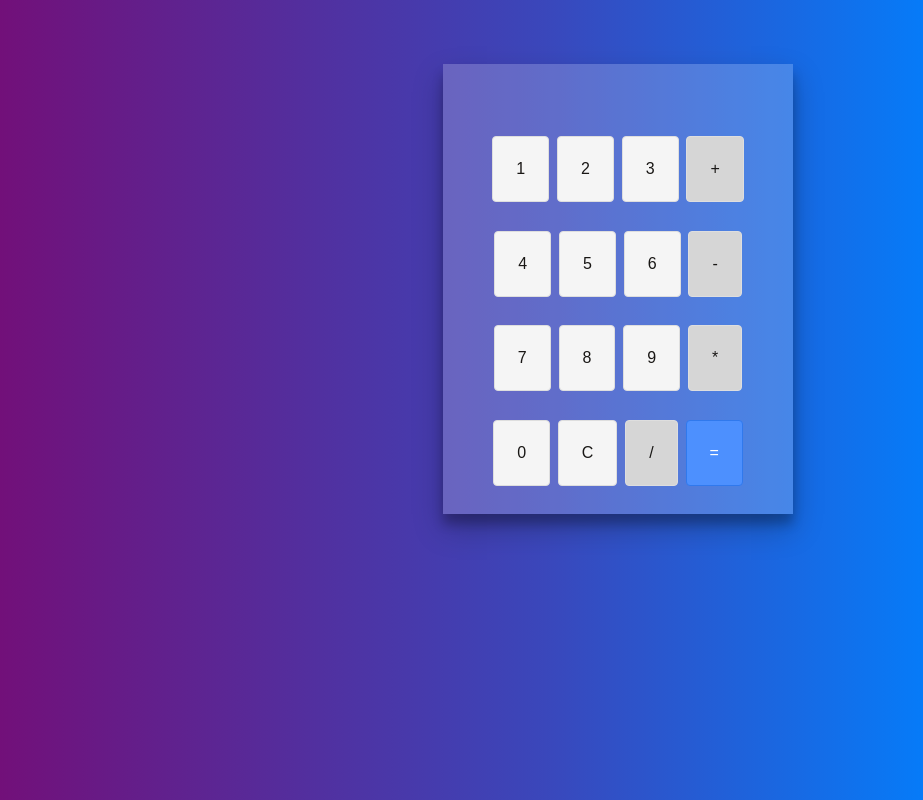
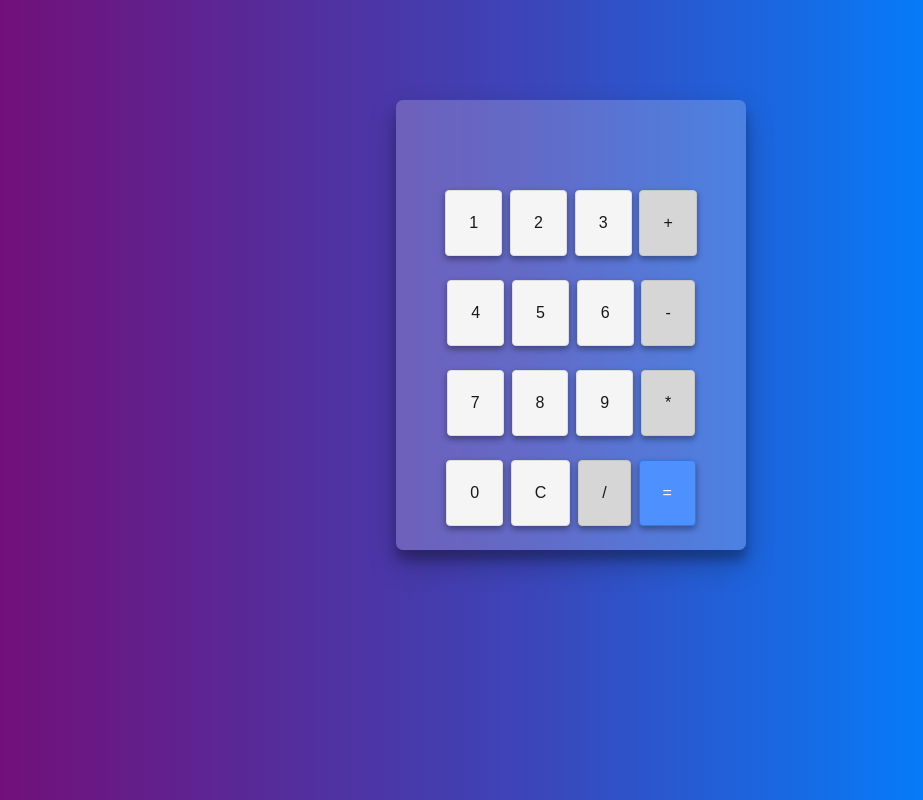
Before and after one commit to koalavc/calculator, a plain HTML site: page index.html in a window 1280 px wide. Shown: the whole page, without its empty margins (69-992 px from the left). Drawn offline with Linux system fonts and the light colour scheme.

Commit message:
Styled with CSS Grid

```diff
--- a/css/styles.css
+++ b/css/styles.css
@@ -1,24 +1,22 @@
 body {
-    /* background-image: linear-gradient(to right, #3ab5b0 0%, #3d99be 31%, #56317a 100%); */
     margin: 0;
     padding: 0;
     background: rgb(2, 0, 36);
     background: linear-gradient(90deg, rgba(2, 0, 36, 1) 0%, rgba(121, 9, 113, 1) 0%, rgba(58, 71, 187, 1) 48%, rgba(0, 129, 255, 1) 81%);
+    display: grid;
+    /* grid-template-rows: 75px 300px 75px; */
+    grid-template-rows: 100px 100px 100px 100px;
+    /* grid-template-columns: minmax(150px, 20%) 40% 40%; */
+    grid-template-columns: 1fr 1fr 1fr 1fr 1fr 1fr 1fr;
 }
 
-/* .top-header {
-    width: 100%;
-    background-color: #70b4cd;
-    height: 15vh;
-    border-bottom: 1px solid #0f0f0f;
-    display: grid;
-    align-content: center;
-} */
 
-h1 {
-    margin: 0;
-
-    text-align: center;
+/* Containers */
+.main-container {
+    grid-column-start: 4;
+    grid-column-end: 4;
+    grid-row-start: 2;
+    grid-row-end: 3;
 }
 
 .container{
@@ -26,41 +24,34 @@ h1 {
     height: 450px;
     background-color: rgba(255, 255, 255, .2);
     display: grid;
-    /* grid-template-columns: 1fr; */
-    grid-template-rows: 1fr, 5;
-    justify-items: center;
-    /* justify-content: center;*/
-    margin: 5% 40%;
+    grid-template-rows: 1fr 1fr 1fr 1fr 1fr;
     font-family: monospace;
     box-shadow: 0 14px 28px rgba(0, 0, 0, 0.25),
     0 10px 10px rgba(0, 0, 0, 0.22);
+    border-radius: 7px;
 
 }
+/* End of Container */
 
-.input-field{
-    width: 99%;
-    background-color: rgba(0,0,0,0);
+/* Within Container */
+.input-field {
+    width: 71%;
+    background-color: rgba(0, 0, 0, 0);
     border: none;
     font-size: 2em;
     padding-left: 50px;
+    grid-row-start: 1;
 }
 
-.btn{
-    /* display: flex;
-    justify-content: center; */
+.btn {
     padding: 23px;
     font-size: 1em;
-    background-color: none;
-    color : #191715;
+    color: #191715;
     background-color: #f5f5f5;
     border: 1px solid #dedede;
     border-radius: 4px;
+    box-shadow: 0 3px 6px rgba(0, 0, 0, 0.16), 0 3px 6px rgba(0, 0, 0, 0.23);
 }
-
-.row1 {
-    padding-top: 5px;
-}
-
 
 .btn-enter {
     background-color: #4d90fe;
@@ -70,23 +61,40 @@ h1 {
 
 .btn-symbol {
     background-color: #d6d6d6;
-}
-/* .row1{
-    /* width: 100%;
-    height: 16.6667%;
-    display: flex;
-    flex-wrap: wrap;
+    border: 1px solid #c6c6c6;
 }
 
-/* .row2{
-    /* width: 100%;
-    height: 16.6667%;
-    display: flex;
-    flex-wrap: wrap; */
-    /* align-content: alig;
+.row1 {
+    grid-row-start: 2;
+    margin: 0 auto;
 }
 
- .row4{
-    height: 100%;
-    display: flex;
-} */
+.row2 {
+    grid-row-start: 3;
+    margin: 0 auto;
+
+}
+
+.row3 {
+    grid-row-start: 4;
+    margin: 0 auto;
+}
+
+.row4 {
+    grid-row-start: 5;
+    margin: 0 auto;
+}
+/* End of Within Container */
+
+
+/* Media Query */
+@media only screen and (max-width: 768px) {
+    .container {
+        width: 300px;
+        height: 400px;
+    }
+
+    .row4 {
+        padding-bottom: 20px;
+    }
+}
--- a/index.html
+++ b/index.html
@@ -11,6 +11,7 @@
         <!-- <header class="top-header">
             <h1>JavaScript 1 Calculator</h1>
         </header> -->
+        <div class="main-container">
             <div class="container">
                 <input class="input-field" type="text" value="" id="text" />
                 <div class="row1">
@@ -38,6 +39,8 @@
                     <button class="btn btn-enter" id="evaluate" value="=">=</button>
                 </div>
             </div>
+        </div>
+
         <script src="js/script.js" type="text/javascript"></script>
     </body>
 </html>
```
Lines whose indentation alone changed are shown as unchanged.
